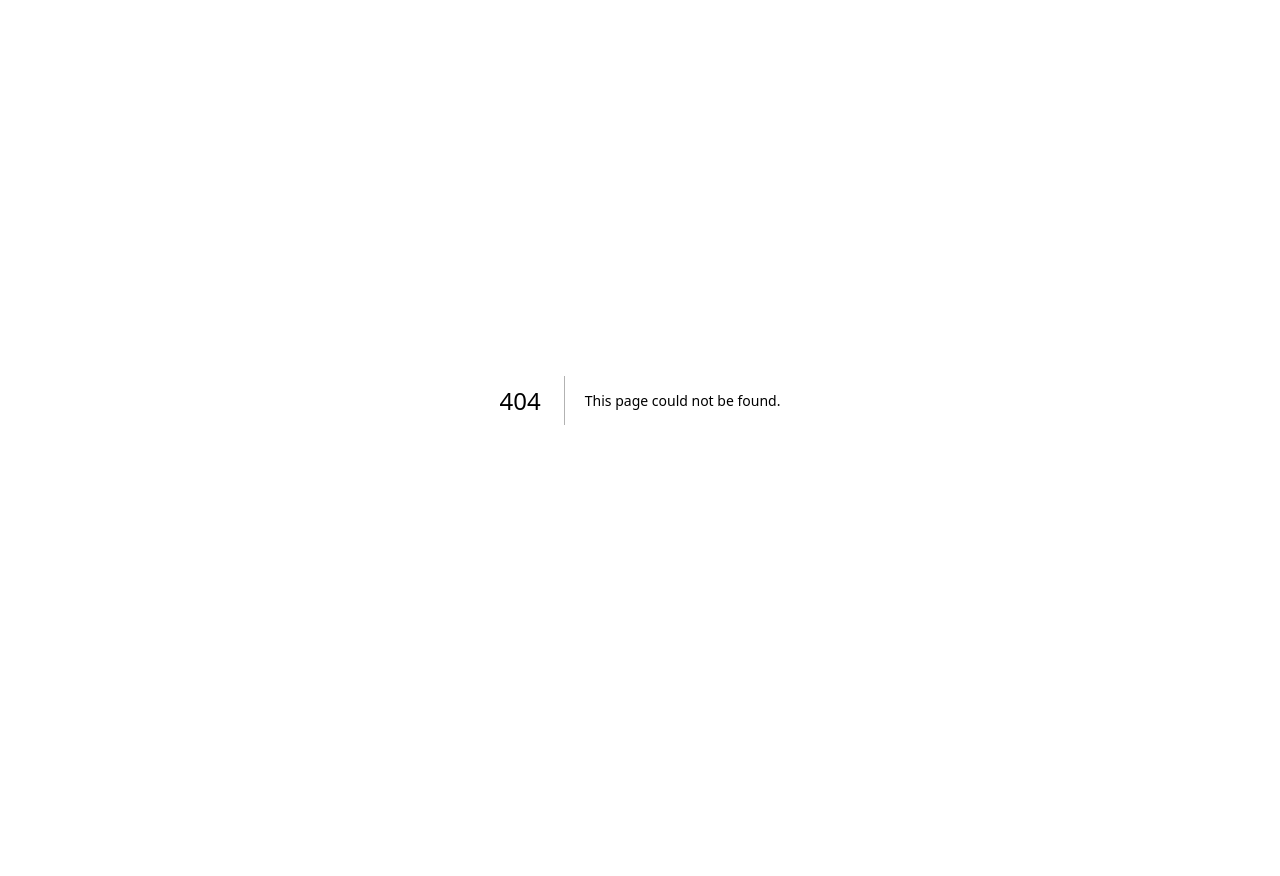
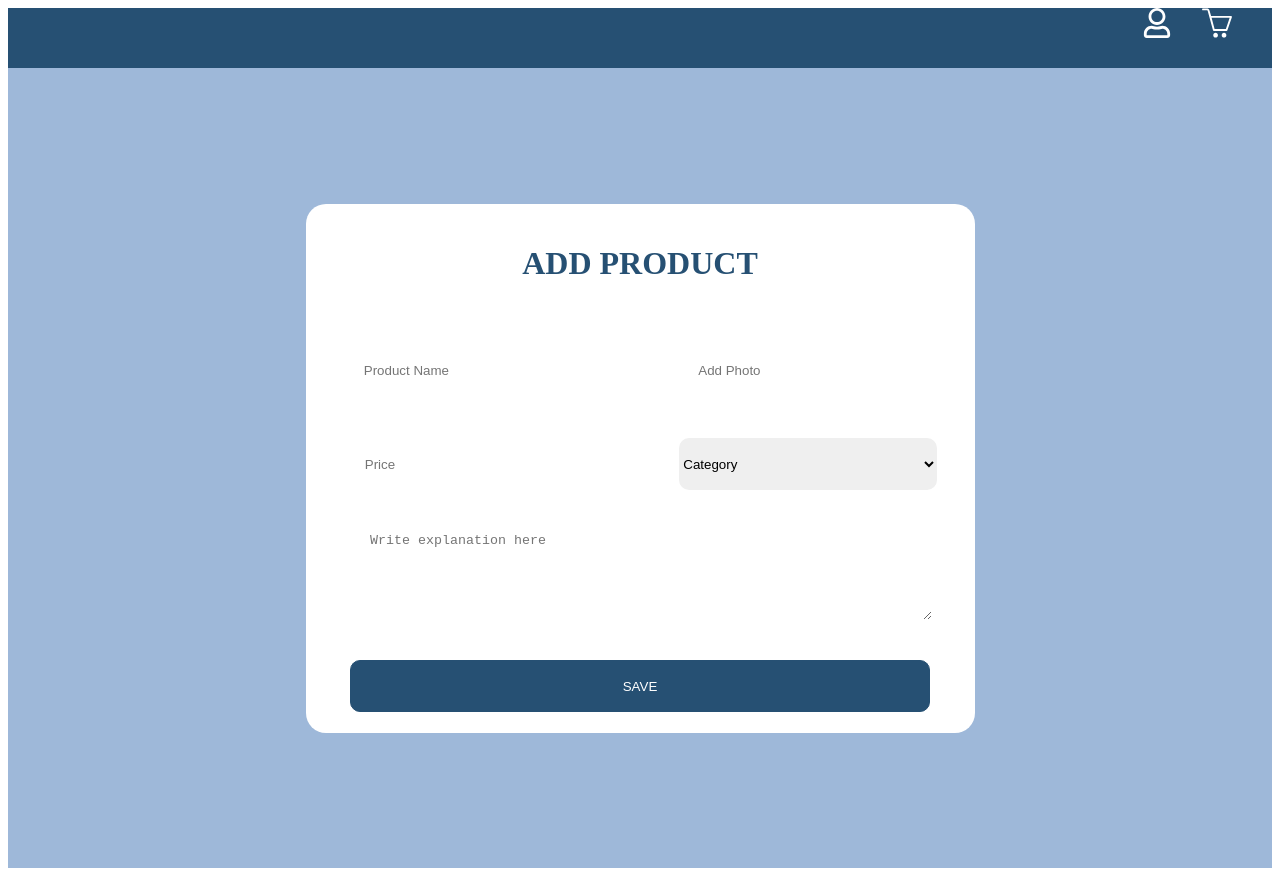
Before and after one commit to GoktugYmsk/pinsoft-shopping-challange, a Next.js app: page /addProduct in a window 1280 px wide. Before the commit this address had no page. Before the commit the page ends 800 px from the top, so only its background shows below. Built offline with nearby package versions, Linux system fonts and the light colour scheme.

Commit message:
added addProduct page

```diff
--- /dev/null
+++ b/src/pages/addProduct.tsx
@@ -0,0 +1,45 @@
+'use client'
+import React from 'react';
+import '../pages/addProduct/index.scss'
+import Header from '@/app/components/header';
+import { Provider } from 'react-redux';
+import { store } from '@/app/store/store';
+import Button from 'react-bootstrap/Button';
+
+const AddProduct: React.FC = () => {
+    return (
+        <>
+            <Provider store={store} >
+                <Header />
+            </Provider>
+
+            <div className='container-addProduct' >
+                <div className='container-addProduct__table-box' >
+                    <h1>ADD PRODUCT</h1>
+                    <div className='container-addProduct__table-box__name-photo'>
+                        <input type='text' placeholder='Product Name' />
+                        <label htmlFor='file-input'>
+                            <input type="text" placeholder='Add Photo' />
+                        </label>
+                        <input id='file-input' type='file' style={{ display: 'none' }} />
+                    </div>
+
+                    <div className='container-addProduct__table-box__price-category'>
+                        <input type="number" placeholder='Price' />
+                        <select>
+                            <option disabled selected value="">Category</option>
+                            <option value="option1">Seçenek 1</option>
+                            <option value="option2">Seçenek 2</option>
+                            <option value="option3">Seçenek 3</option>
+                        </select>
+                    </div>
+
+
+                    <textarea placeholder='Write explanation here' id="" ></textarea>
+                    <Button>SAVE</Button>
+                </div>
+            </div>
+        </>
+    );
+};
+export default AddProduct;
--- /dev/null
+++ b/src/pages/addProduct/index.scss
@@ -0,0 +1,76 @@
+.container-addProduct {
+    display: flex;
+    flex-direction: column;
+    align-items: center;
+    justify-content: center;
+    background: #9EB8D9;
+    height: 100vh;
+    width: 100%;
+
+    .container-addProduct__table-box {
+        display: flex;
+        flex-direction: column;
+        align-items: center;
+        justify-content: space-around;
+        width: 669px;
+        height: 529px;
+        border-radius: 20px;
+        background: #FFFFFF;
+        // background: yellow;
+
+        .container-addProduct__table-box__name-photo {
+            display: flex;
+            width: 100%;
+            align-items: center;
+            justify-content: space-around;
+        }
+
+        .container-addProduct__table-box__price-category {
+            display: flex;
+            width: 100%;
+            align-items: center;
+            justify-content: space-around;
+
+            select {
+                width: 258px;
+                height: 52px;
+                border-radius: 10px;
+                border: 1px;
+
+            }
+        }
+
+        button {
+
+            width: 580px;
+            height: 52px;
+            border-radius: 10px;
+            background: #265073;
+            border: 1px solid #265073;
+            color: white;
+            cursor: pointer;
+        }
+
+        input {
+            width: 258px;
+            height: 52px;
+            border-radius: 10px;
+            border: 1px;
+            text-indent: 20px;
+            // padding: 10px;
+        }
+
+        textarea {
+            width: 580px;
+            height: 85px;
+            border-radius: 10px;
+
+            border: 1px;
+            text-indent: 20px;
+        }
+
+        h1 {
+            color: #265073;
+        }
+    }
+}
```
Also changed, not shown: src/pages/adminPage.tsx (+15 -1 lines), src/pages/adminPage/index.scss (+45 -1 lines), src/pages/signin.tsx (+14 -21 lines).
